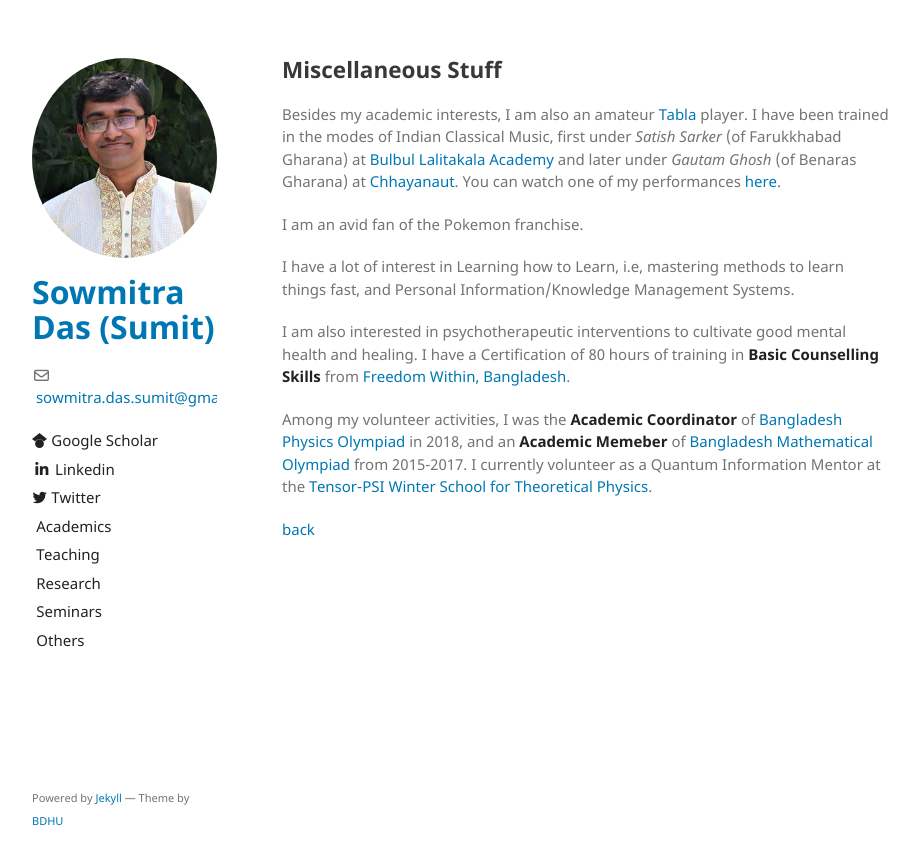
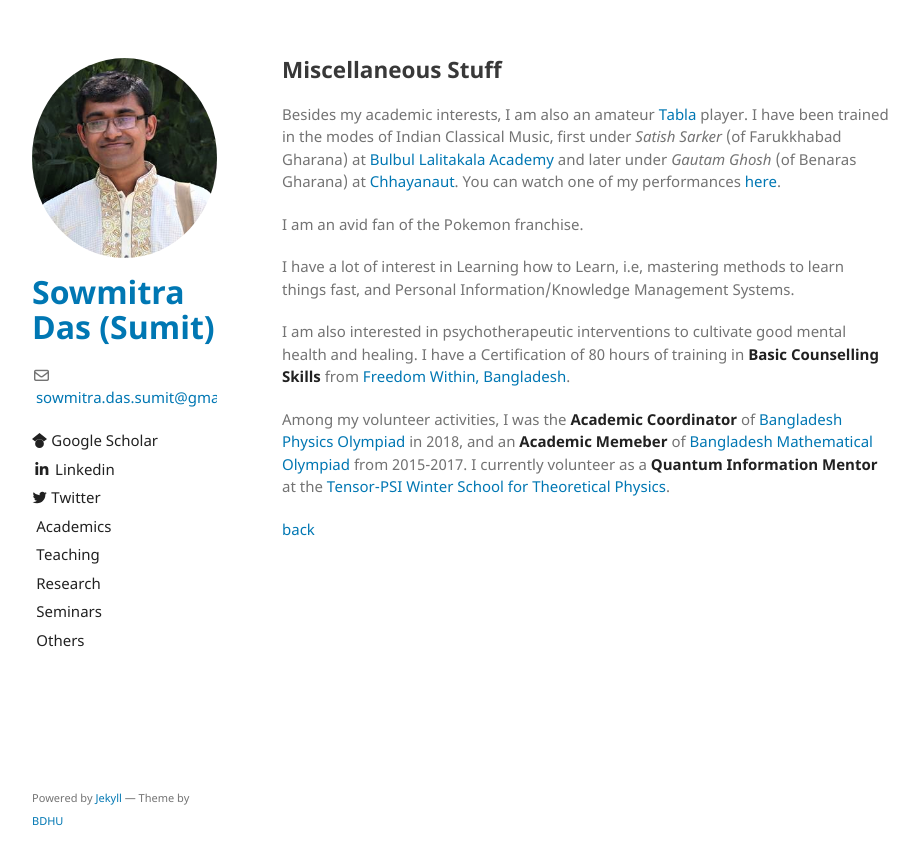
Before and after one commit to sowmitra-das-sumit/sowmitra-das-sumit.github.io, a Jekyll site: the page built from others.md, in a window 1280 px wide. Shown: the top 865 px of the page, without its empty margins (178-1097 px from the left). Built offline with Jekyll 4.4.1, drawn with Linux system fonts in a browser that asks for light colours; the repository's description, which GitHub fills in, is left out; our own code applies the rules of GitHub Pages for plain Markdown files.

```diff
--- a/others.md
+++ b/others.md
@@ -12,6 +12,6 @@ I have a lot of interest in Learning how to Learn, i.e, mastering methods to lea
 
 I am also interested in psychotherapeutic interventions to cultivate good mental health and healing. I have a Certification of 80 hours of training in **Basic Counselling Skills** from [Freedom Within, Bangladesh](https://freedomwithinbd.org/).
 
-Among my volunteer activities, I was the **Academic Coordinator** of [Bangladesh Physics Olympiad](https://www.bdpho.org/) in 2018, and an **Academic Memeber** of [Bangladesh Mathematical Olympiad](https://matholympiad.org.bd/) from 2015-2017. I currently volunteer as a Quantum Information Mentor at the [Tensor-PSI Winter School for Theoretical Physics](https://tensorcollege.org/tensor-psi-undergraduate-winter-school-for-theoretical-physics/).
+Among my volunteer activities, I was the **Academic Coordinator** of [Bangladesh Physics Olympiad](https://www.bdpho.org/) in 2018, and an **Academic Memeber** of [Bangladesh Mathematical Olympiad](https://matholympiad.org.bd/) from 2015-2017. I currently volunteer as a **Quantum Information Mentor** at the [Tensor-PSI Winter School for Theoretical Physics](https://tensorcollege.org/tensor-psi-undergraduate-winter-school-for-theoretical-physics/).
 
 [back](./)
```
